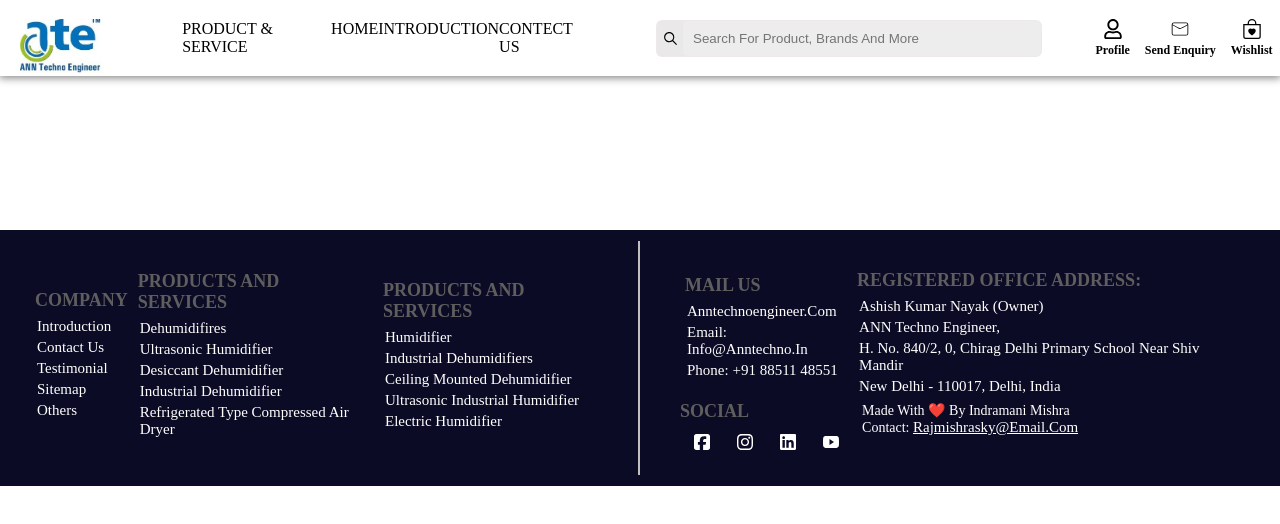
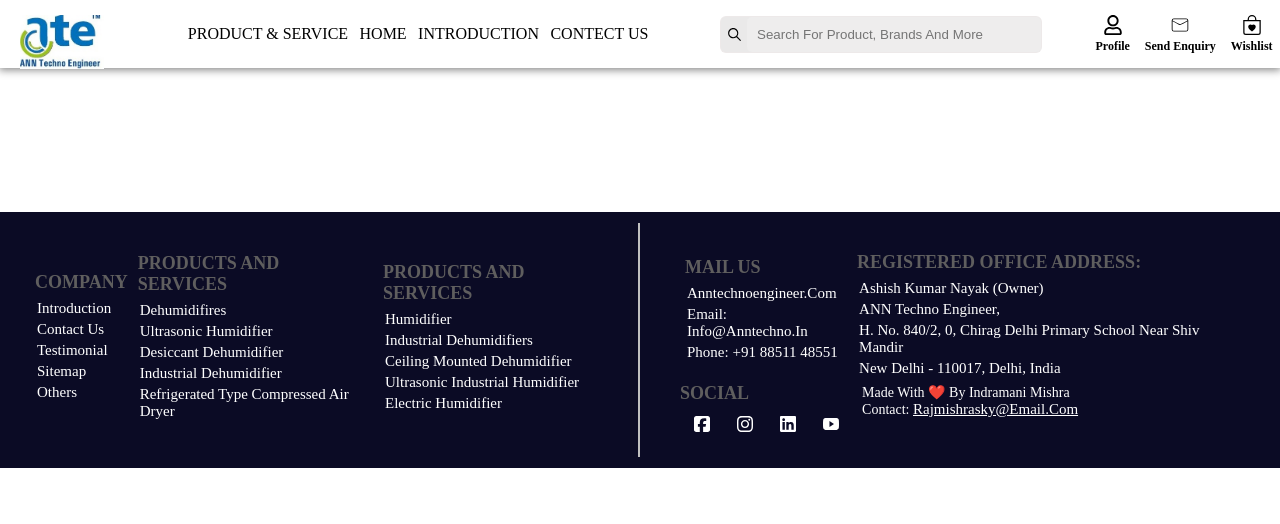
Before and after one commit to indramani-1mishra/anntechnoenginee, a React (Vite) app: page /linksm in a window 1280 px wide. Shown: the top 524 px of the page. Built offline with nearby package versions, Linux system fonts and the light colour scheme.

Commit message:
header updated

```diff
--- a/src/components/header/completeheader/header.css
+++ b/src/components/header/completeheader/header.css
@@ -5,7 +5,7 @@
     align-items: center;
     box-shadow: 0px 1px 8px 1px rgb(134, 134, 134);
     position: fixed;
-    z-index: 1000;
+    z-index: 2000;
     top: 0; /* Important */
     background-color: white; /* So content behind it is hidden */
 }
--- a/src/components/header/links/linkscontainer/linkcounter.css
+++ b/src/components/header/links/linkscontainer/linkcounter.css
@@ -21,7 +21,7 @@
 
   }
   .ass{
-    width: 35%;
+    width: 40%;
 
   }
 
@@ -49,6 +49,7 @@
       margin: 0;
       position: relative;
       top:20px;
+      border: 2px solid green;
     }
 
     .list {
--- a/src/components/header/links/reuseablelogic/helpercode.js
+++ b/src/components/header/links/reuseablelogic/helpercode.js
@@ -1,6 +1,7 @@
 export const menuData = [
   {
-    category: "Dehumidifiers",
+
+   categorydata:{category: "Dehumidifiers",path:"/Dehumidifires"},
     items : [
   { name: "Portable Dehumidifier", path: "" },
   { name: "Semi Commercial Dehumidifier", path: "" },
@@ -11,7 +12,8 @@
 
   },
   {
-    category: "Industrial Dehumidifier",
+
+     categorydata:{category: "Industrial Dehumidifier",path:"/Industrial_Dehumidifier"},
      items :[
   { name: "Portable Industrial Dehumidifier", path: "" },
   { name: "Industrial Dehumidifier", path: "" },
@@ -25,7 +27,8 @@
 
   },
    {
-    category: "Ceiling Mounted Dehumidifier",
+
+     categorydata:{category: "Ceiling Mounted Dehumidifier",path:"/Ceiling_Mounted_Dehumidifier"},
     items : [
   { name: "Duct & Ceiling Mounted Dehumidifier", path: "" },
   { name: "Wall Mounted Dehumidifier", path: "" },
@@ -36,7 +39,8 @@
 
   },
   {
-    category: "Pharcipharmaceutical Dehumidifier",
+
+      categorydata:{category: "Pharcipharmaceutical Dehumidifier",path:"/pharmaceutical_dehumidifiern"},
     items : [
   { name: "Pharma Dehumidifier", path: "" },
   { name: "Industrial Pharma Dehumidifier", path: "" },
@@ -48,7 +52,8 @@
 
   },
   {
-    category: "Desiccant Dehumidifier",
+
+     categorydata:{category: "Desiccant Dehumidifier",path:"/Desiccant_Dehumidifier"},
     items : [
   { name: "Cold Store Dehumidifier", path: "" },
   { name: "Desiccant Dehumidifier", path: "" },
@@ -59,7 +64,8 @@
   },
 
   {
-    category: "Ultrasonic Humidifier",
+
+         categorydata:{category: "Ultrasonic Humidifier",path:"/Ultrasonic_Humidifier"},
     items : [
   { name: "Ultrasonic Humidifier", path: "" },
   { name: "Industrial Ultrasonic Humidifier", path: "" },
--- a/src/components/header/links/reuseablelogic/reuseblelogic.css
+++ b/src/components/header/links/reuseablelogic/reuseblelogic.css
@@ -41,7 +41,7 @@
 
 /* Headings */
 .container3 > h4 {
-  color: #f16565;
+  color: rgb(3, 41, 88);
   text-transform: uppercase;
   font-weight: bold;
   font-size: 14px;
--- a/src/components/header/links/reuseablelogic/reuseblelogic.jsx
+++ b/src/components/header/links/reuseablelogic/reuseblelogic.jsx
@@ -25,7 +25,7 @@
        {menuData.map((section)=>
         {
             return <div key={section.category} className='container3'>
-                <h4>{section.category}</h4>
+                <Link to={section.categorydata.path}><h4>{section.categorydata.category}</h4></Link>
                 <ul className='ulcs'>
                     {section.items.map((item,index)=>
                     {
--- a/src/components/header/serchbar/searchbar.css
+++ b/src/components/header/serchbar/searchbar.css
@@ -1,6 +1,6 @@
 .searchconatainer{
   border: 2px solid gold;
-  width: 30%;
+  width: 25%;
    display: flex;
    justify-content: space-evenly;
    align-items: center;
```
